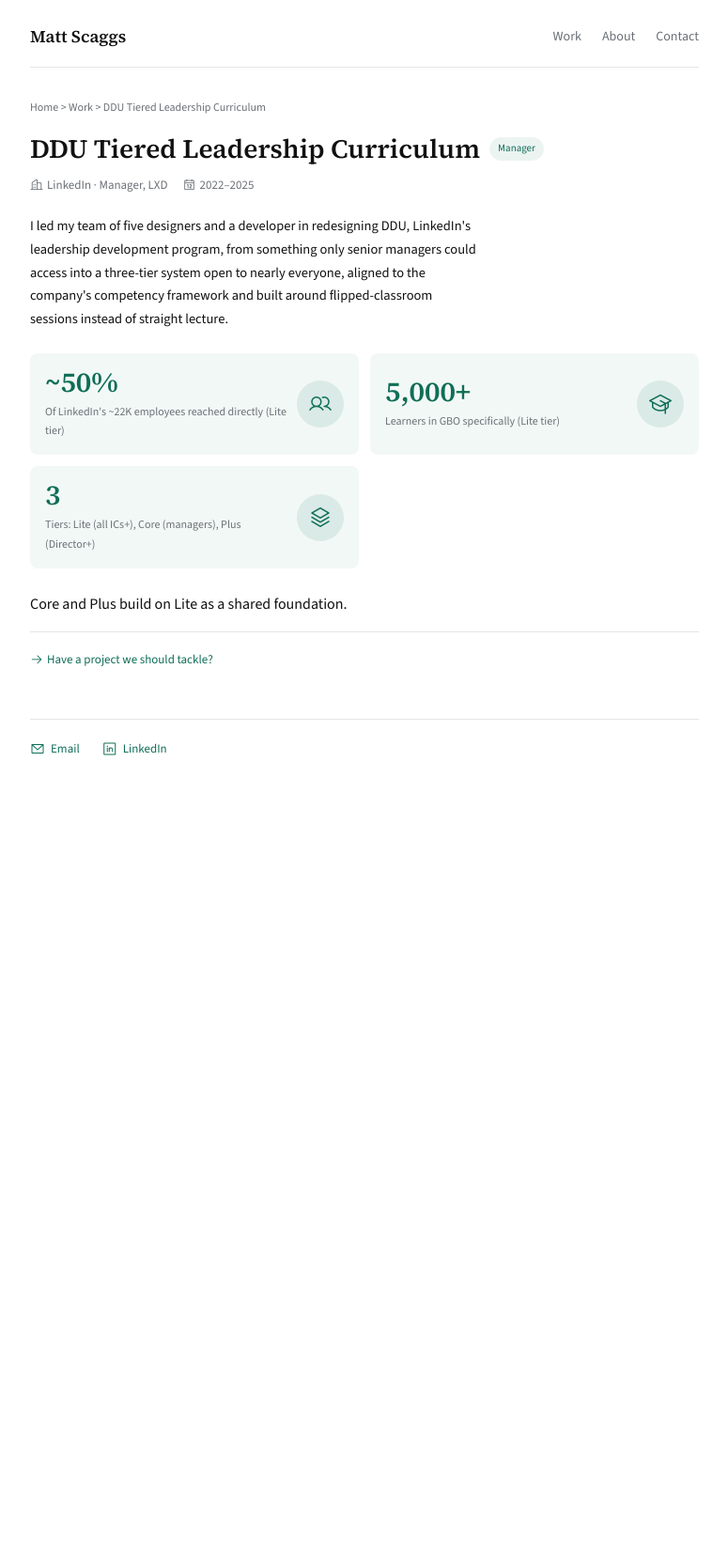
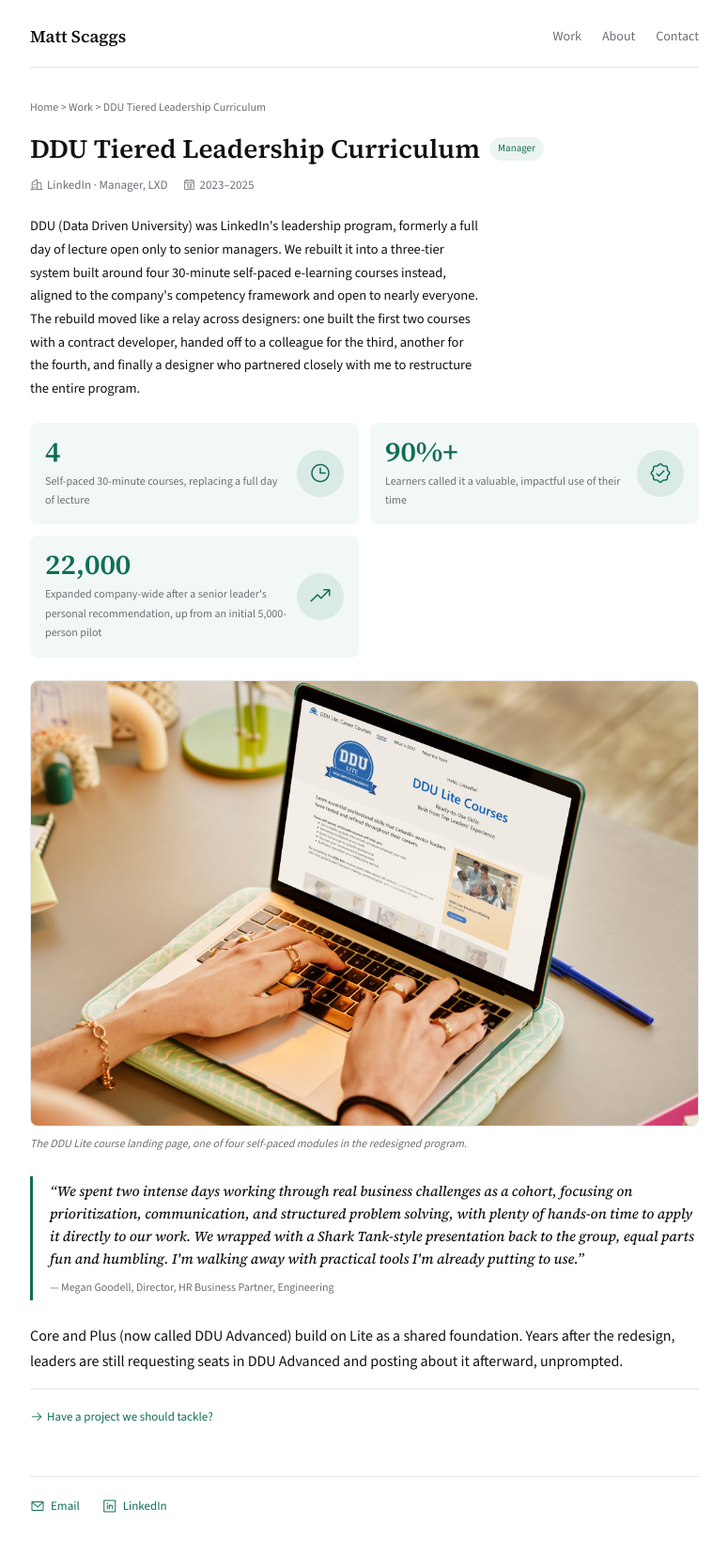
Before and after one commit to mattscaggs/mattscaggs.github.io, a Jekyll site: the page built from _case_studies/ddu-tiered-leadership-curriculum.md, in a window 1280 px wide. Shown: the whole page at 94% size, without its empty margins (252-1027 px from the left). Built offline with Jekyll 4.4.1, drawn with Linux system fonts in a browser that asks for light colours; before the commit the page ends 900 px from its top, so only the background shows below that.

Commit message:
Reframe DDU: outcome-driven stats, relay team story, hero image, recent peer quote

```diff
--- a/_case_studies/ddu-tiered-leadership-curriculum.md
+++ b/_case_studies/ddu-tiered-leadership-curriculum.md
@@ -2,24 +2,34 @@
 title: DDU Tiered Leadership Curriculum
 company: LinkedIn
 role: Manager, LXD
-years: "2022–2025"
+years: "2023–2025"
 tag: Manager
 era: linkedin
 order: 3
 featured: false
 intro: >
-  I led my team of five designers and a developer in redesigning DDU, LinkedIn's leadership development program, from
-  something only senior managers could access into a three-tier system open to nearly everyone, aligned to the
-  company's competency framework and built around flipped-classroom sessions instead of straight lecture.
+  DDU (Data Driven University) was LinkedIn's leadership program, formerly a full day of lecture open only to senior
+  managers. We rebuilt it into a three-tier system built around four 30-minute self-paced e-learning courses instead,
+  aligned to the company's competency framework and open to nearly everyone. The rebuild moved like a relay across
+  designers: one built the first two courses with a contract developer, handed off to a colleague for the third,
+  another for the fourth, and finally a designer who partnered closely with me to restructure the entire program.
 stats:
-  - number: "~50%"
-    label: Of LinkedIn's ~22K employees reached directly (Lite tier)
-    icon: ph-users
-  - number: "5,000+"
-    label: Learners in GBO specifically (Lite tier)
-    icon: ph-graduation-cap
-  - number: "3"
-    label: "Tiers: Lite (all ICs+), Core (managers), Plus (Director+)"
-    icon: ph-stack
+  - number: "4"
+    label: Self-paced 30-minute courses, replacing a full day of lecture
+    icon: ph-clock
+  - number: "90%+"
+    label: Learners called it a valuable, impactful use of their time
+    icon: ph-seal-check
+  - number: "22,000"
+    label: Expanded company-wide after a senior leader's personal recommendation, up from an initial 5,000-person pilot
+    icon: ph-trend-up
+image: /assets/img/ddu-hero.png
+image_caption: "The DDU Lite course landing page, one of four self-paced modules in the redesigned program."
+quote: >-
+  We spent two intense days working through real business challenges as a cohort, focusing on prioritization,
+  communication, and structured problem solving, with plenty of hands-on time to apply it directly to our work. We
+  wrapped with a Shark Tank-style presentation back to the group, equal parts fun and humbling. I'm walking away with
+  practical tools I'm already putting to use.
+quote_attribution: "Megan Goodell, Director, HR Business Partner, Engineering"
 ---
-Core and Plus build on Lite as a shared foundation.
+Core and Plus (now called DDU Advanced) build on Lite as a shared foundation. Years after the redesign, leaders are still requesting seats in DDU Advanced and posting about it afterward, unprompted.
```
Also changed, not shown: assets/img/README.md (+1 -0 lines), assets/img/ddu-hero.png (added).
